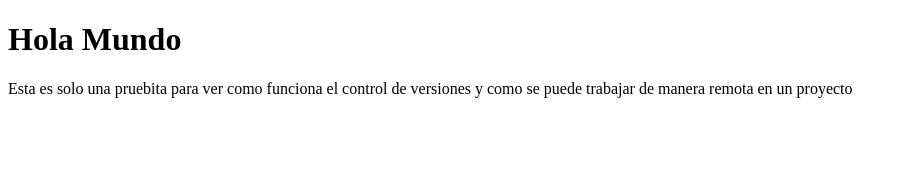
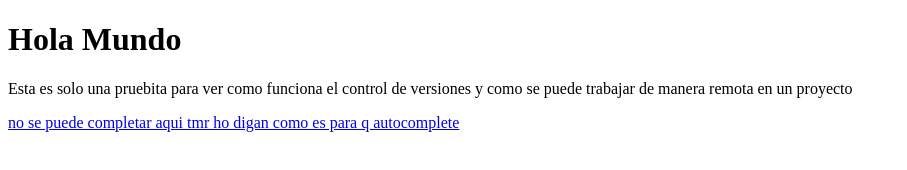
Before and after one commit to edsonortizliza/HolaMundo, a plain HTML site: page Index.html in a window 1280 px wide. Shown: the whole page, without its empty margins (0-907 px from the left). Drawn offline with Linux system fonts and the light colour scheme.

Commit message:
Update Index.html

```diff
--- a/Index.html
+++ b/Index.html
@@ -7,5 +7,6 @@
 <body>
 	<h1>Hola Mundo</h1>
 	<p>Esta es solo una pruebita para ver como funciona el control de versiones y como se puede trabajar de manera remota en un proyecto</p>
+	<a href="goku.com">no se puede completar aqui tmr ho digan como es para q autocomplete </a>
 	</body>
 </html>
```
